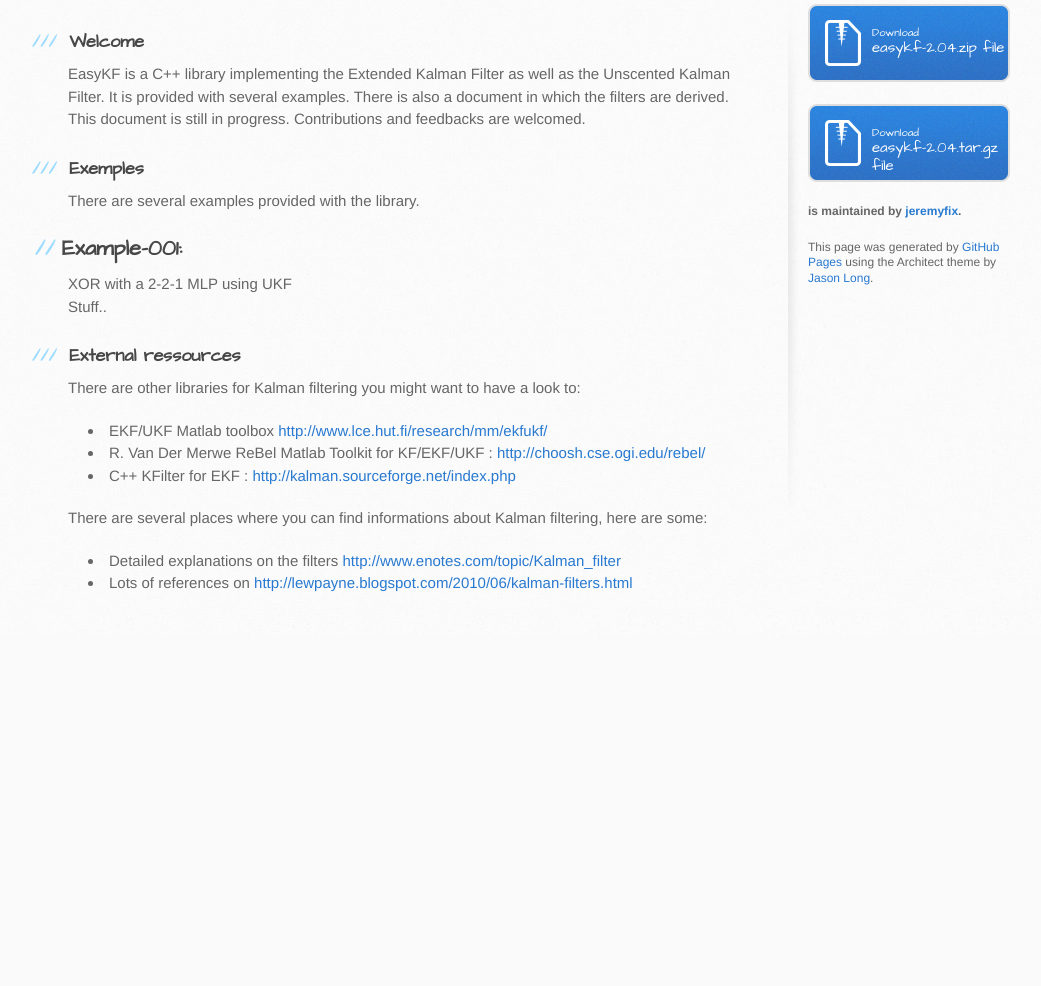
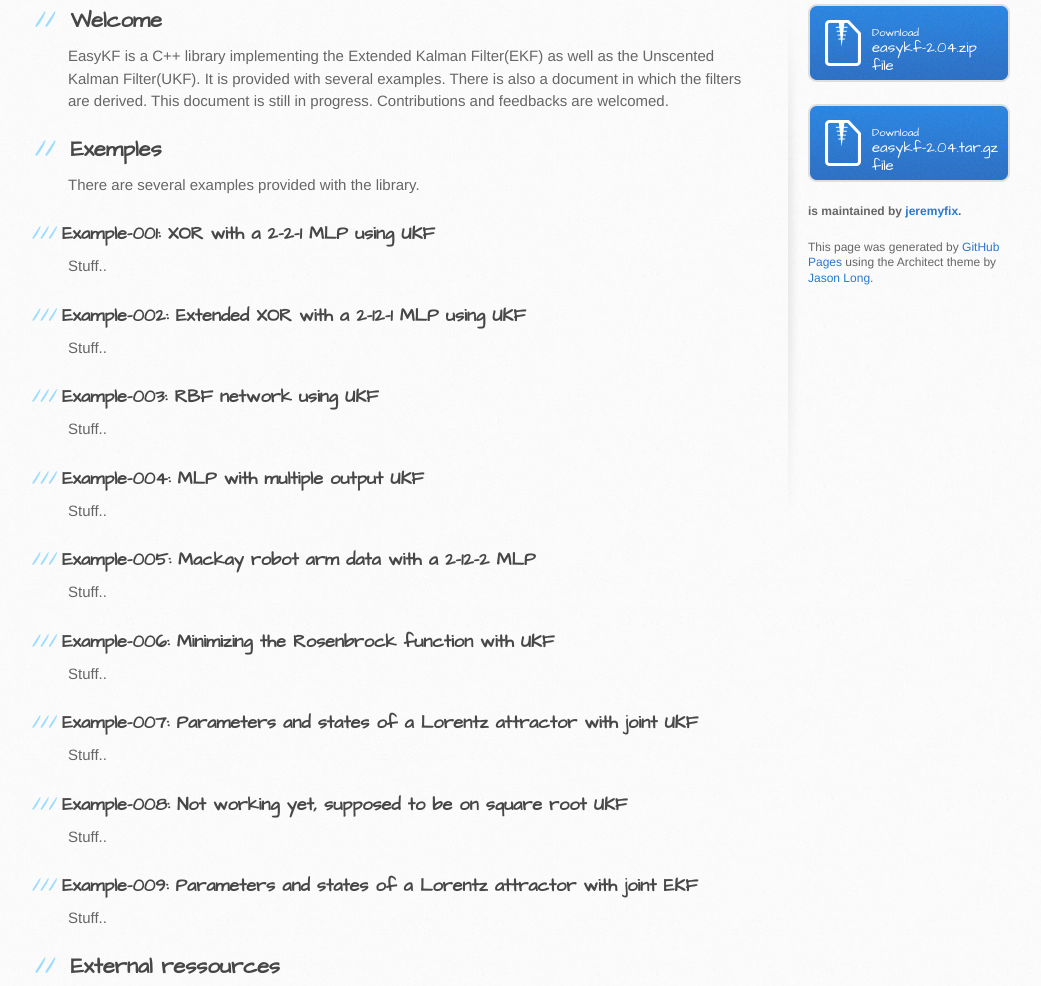
Before and after one commit to jeremyfix/easykf, a plain HTML site: page index.html in a window 1280 px wide. Shown: the part 228-1214 px from the top of the page, without its empty margins (102-1143 px from the left). Before the commit the page ends 865 px from the top, so only its background shows below. Drawn offline with Linux system fonts and the light colour scheme.

Commit message:
index.html update

```diff
--- a/index.html
+++ b/index.html
@@ -28,30 +28,71 @@
     <div id="content-wrapper">
       <div class="inner clearfix">
         <section id="main-content">
-          <h3>
+          <h2>
 	    Welcome
-	  </h3>
+	  </h2>
 
-	  <p>EasyKF is a C++ library implementing the Extended Kalman Filter as well as the Unscented Kalman Filter. It is provided with several examples. There is also a document in which the filters are derived. This document is still in progress. Contributions and feedbacks are welcomed.
+	  <p>EasyKF is a C++ library implementing the <b>Extended Kalman Filter</b>(EKF) as well as the <b>Unscented Kalman Filter</b>(UKF). It is provided with several examples. There is also a document in which the filters are derived. This document is still in progress. Contributions and feedbacks are welcomed.
 	  </p>
 
 
 
-	  <h3>
+	  <h2>
 	    Exemples
-	  </h3>
+	  </h2>
 
 	  <p>
 	    There are several examples provided with the library.
-	    <h2>Example-001: </h2>XOR with a 2-2-1 MLP using UKF
+	    <h3>Example-001: XOR with a 2-2-1 MLP using UKF</h3>
 	  <p>
 	    Stuff..
 	  </p>
+
+	    <h3>Example-002: Extended XOR with a 2-12-1 MLP using UKF</h3>
+	  <p>
+	    Stuff..
 	  </p>
 
-	  <h3>
+	    <h3>Example-003: RBF network using UKF</h3>
+	  <p>
+	    Stuff..
+	  </p>
+
+	    <h3>Example-004: MLP with multiple output UKF</h3>
+	  <p>
+	    Stuff..
+	  </p>
+
+	    <h3>Example-005: Mackay robot arm data with a 2-12-2 MLP</h3>
+	  <p>
+	    Stuff..
+	  </p>
+
+	    <h3>Example-006: Minimizing the Rosenbrock function with UKF</h3>
+	  <p>
+	    Stuff..
+	  </p>
+
+	    <h3>Example-007: Parameters and states of a Lorentz attractor with joint UKF</h3>
+	  <p>
+	    Stuff..
+	  </p>
+
+	    <h3>Example-008: Not working yet, supposed to be on square root UKF</h3>
+	  <p>
+	    Stuff..
+	  </p>
+
+	    <h3>Example-009: Parameters and states of a Lorentz attractor with joint EKF</h3>
+	  <p>
+	    Stuff..
+	  </p>
+
+	  </p>
+
+	  <h2>
 	    External ressources
-	  </h3>
+	  </h2>
 
 	  <p>
 	    There are other libraries for Kalman filtering you might want to have a look to:
@@ -74,12 +115,12 @@
         <aside id="sidebar">
           <a href="https://github.com/jeremyfix/easykf/zipball/master" class="button">
             <small>Download</small>
-            easykf-2.04.zip
+            easykf-2.04.zip <br/>
 	    file
           </a>
           <a href="https://github.com/jeremyfix/easykf/tarball/master" class="button">
             <small>Download</small>
-            easykf-2.04.tar.gz
+            easykf-2.04.tar.gz <br/>
 	    file
           </a>
 
```
